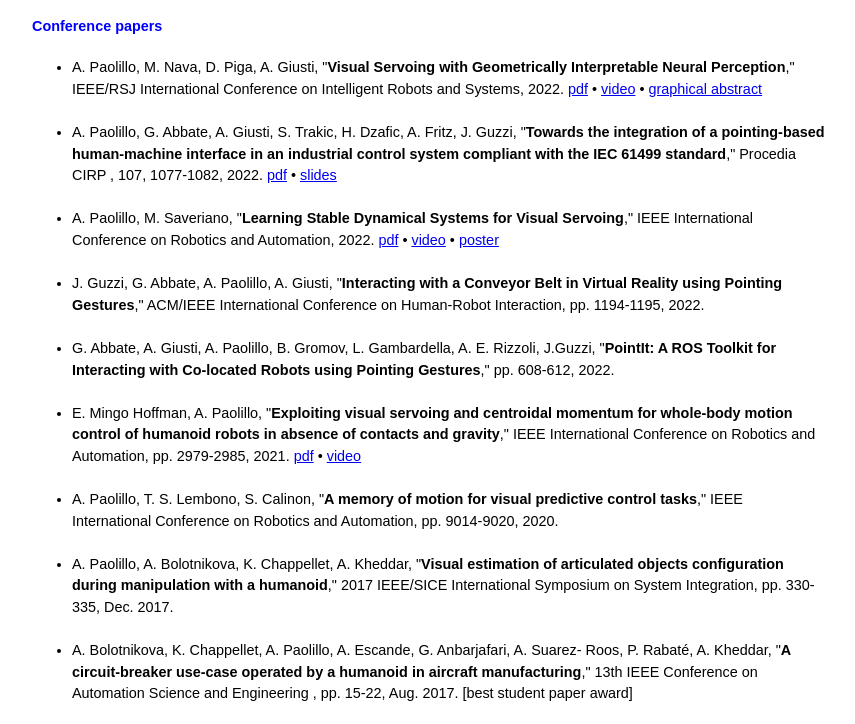
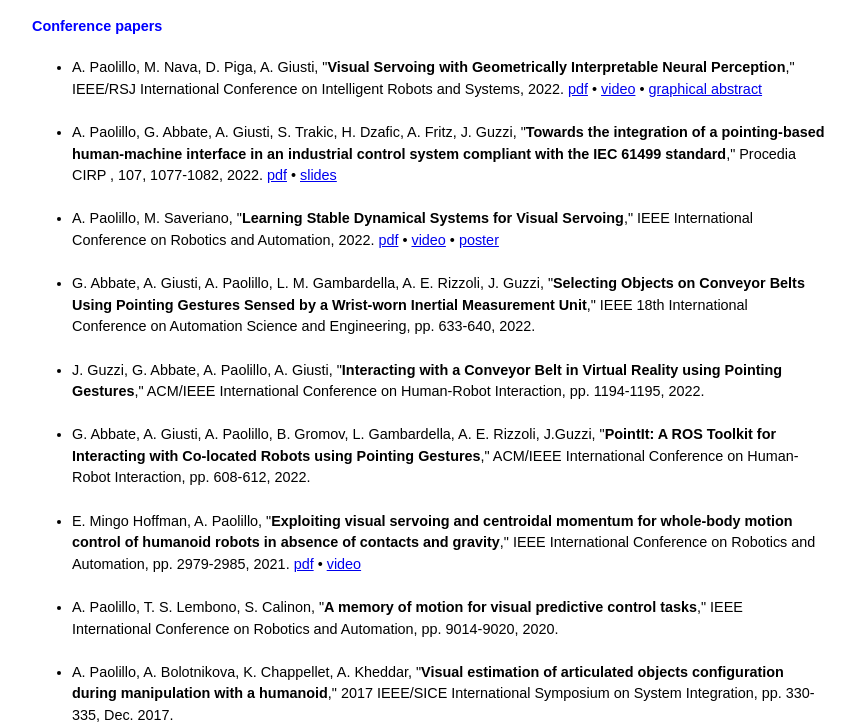
Before and after one commit to TotoPaolillo/totopaolillo.github.io, a plain HTML site: page publications.html in a window 1280 px wide. Shown: the part 1130-1854 px from the top of the page, without its empty margins (211-1066 px from the left). Drawn offline with Linux system fonts and the light colour scheme.

Commit message:
Update publications.html

```diff
--- a/publications.html
+++ b/publications.html
@@ -161,14 +161,20 @@ integrating kinematic, inertial and visual information</b>," Autonomous Robots ,
 
 <br><br>
 
-<li> J. Guzzi, G. Abbate, A. Paolillo, A. Giusti, "<b>Interacting with a Conveyor Belt in Virtual Reality using Pointing Gestures</b>," ACM/IEEE International Conference on
-Human-Robot Interaction, pp. 1194-1195, 2022.
+<li> G. Abbate, A. Giusti, A. Paolillo, L. M. Gambardella, A. E. Rizzoli, J. Guzzi, "<b>Selecting Objects on Conveyor Belts
+Using Pointing Gestures Sensed by a Wrist-worn Inertial Measurement Unit</b>," IEEE 18th International Conference on Automation Science and Engineering,
+pp. 633-640, 2022.
+
+<br><br>
+
+<li> J. Guzzi, G. Abbate, A. Paolillo, A. Giusti, "<b>Interacting with a Conveyor Belt in Virtual Reality using Pointing Gestures</b>,"
+ACM/IEEE International Conference on Human-Robot Interaction, pp. 1194-1195, 2022.
 
 <br><br>
 
 <li> G. Abbate, A. Giusti, A. Paolillo, B. Gromov, L. Gambardella, A. E. Rizzoli, J.Guzzi, "<b>PointIt:
-A ROS Toolkit for Interacting with Co-located Robots using
-Pointing Gestures</b>," pp. 608-612, 2022.
+A ROS Toolkit for Interacting with Co-located Robots using Pointing Gestures</b>,"
+ACM/IEEE International Conference on Human-Robot Interaction, pp. 608-612, 2022.
 
 <br><br>
 
```
